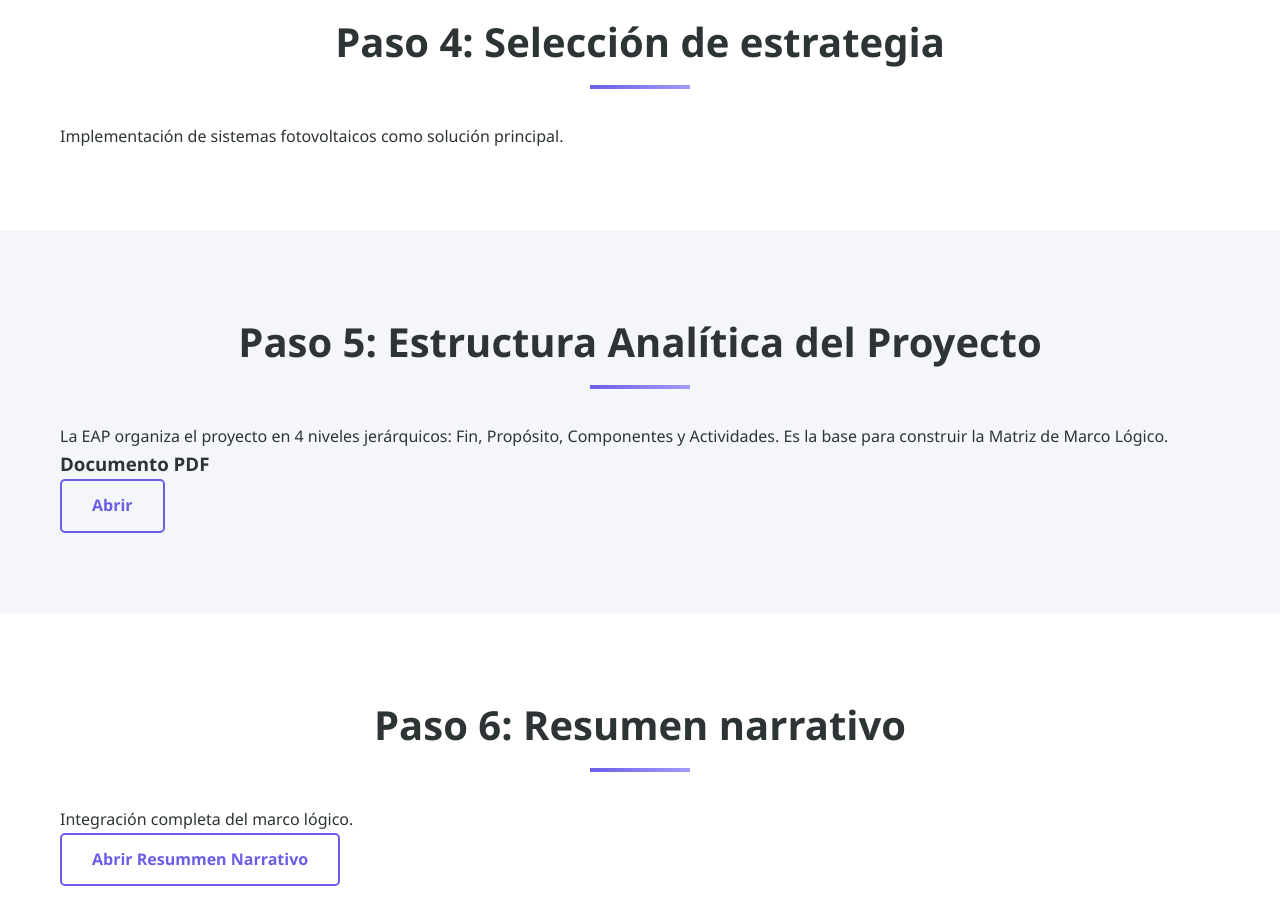
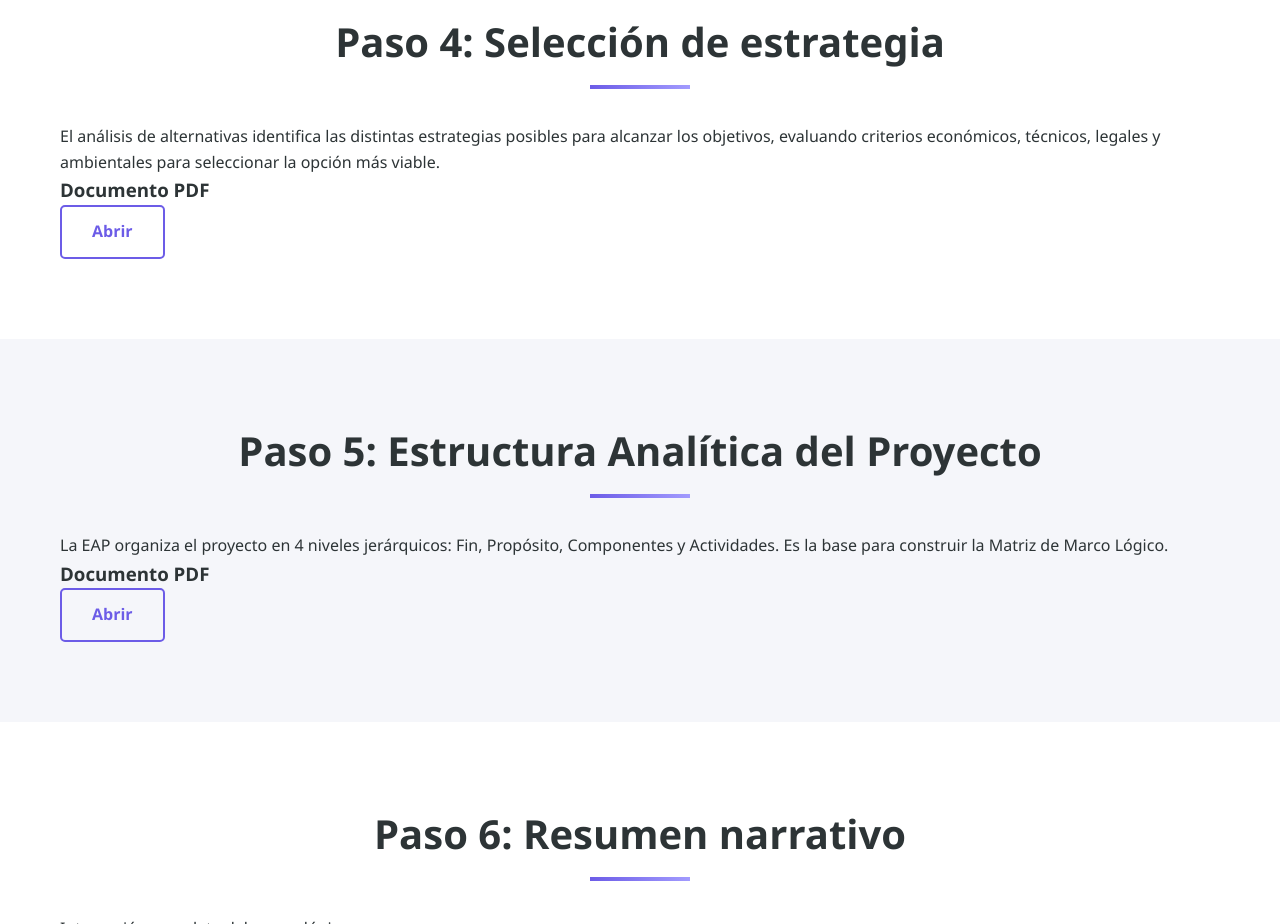
Before and after one commit to MRPoIlo/CTEI1-Web, a plain HTML site: page marco_logico.html in a window 1280 px wide. Shown: the part 4440-5364 px from the top of the page. Drawn offline with Linux system fonts and the light colour scheme.

Commit message:
Dvid Sanchez agregue  el 4

```diff
--- a/marco_logico.html
+++ b/marco_logico.html
@@ -255,10 +255,18 @@
 <section id="estrategia" class="section">
     <div class="container">
         <h2 class="section-title">Paso 4: Selección de estrategia</h2>
+
         <p>
-        Implementación de sistemas fotovoltaicos como solución principal.
+            El análisis de alternativas identifica las distintas estrategias posibles
+            para alcanzar los objetivos, evaluando criterios económicos, técnicos,
+            legales y ambientales para seleccionar la opción más viable.
         </p>
+
+        <h3>Documento PDF</h3>
+        <a href="4_Alternativas.pdf" target="_blank" class="btn btn-secondary">Abrir</a>
+
     </div>
+</section>
 </section>
 
 <!-- PASO 5 -->
```
Also changed, not shown: 1 other file.
